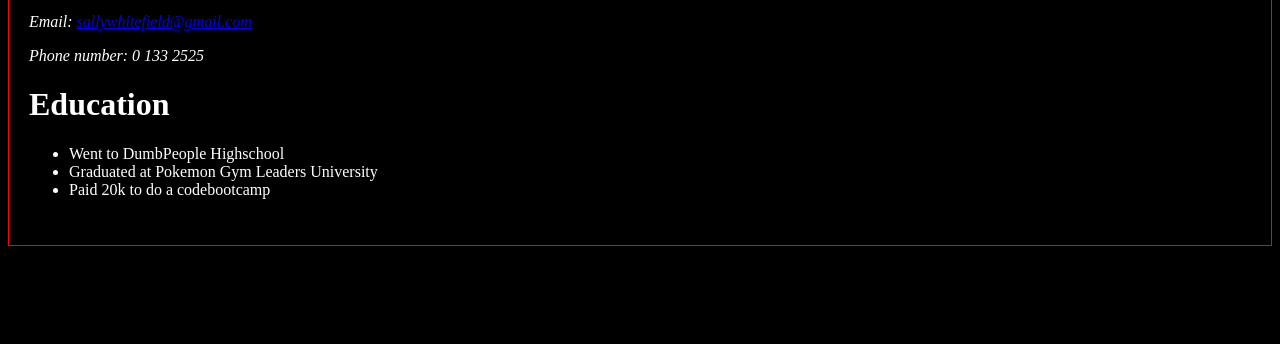
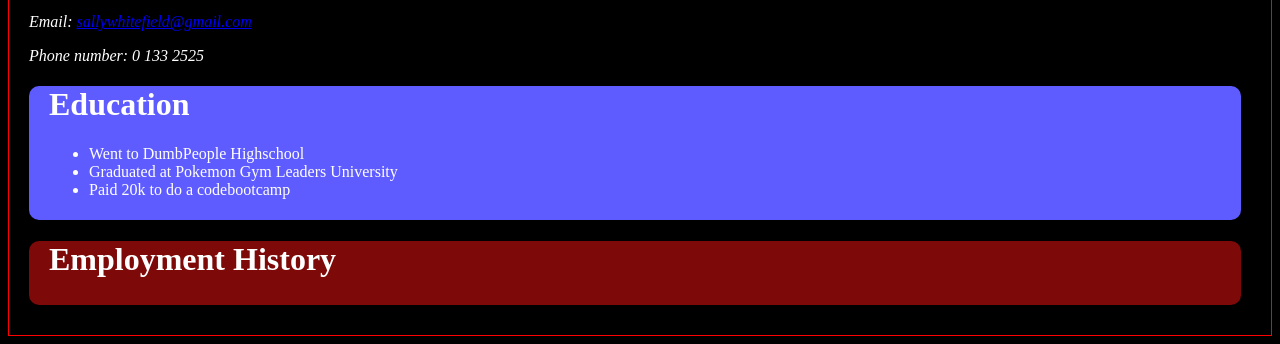
Before and after one commit to Diagonet/html-css-challenge, a plain HTML site: page index.html in a window 1280 px wide. Shown: the part 440-784 px from the top of the page. Drawn offline with Linux system fonts and the light colour scheme.

Commit message:
added job section

```diff
--- a/index.html
+++ b/index.html
@@ -14,7 +14,7 @@
     <p> Email: <a href="mailto:sallywhitefield@gmail.com">sallywhitefield@gmail.com</a></p>
     <p>Phone number: 0 133 2525</p>
 </address>
-<div>
+<div class="education">
     <h1>Education</h1>
     <ul>
         <li>Went to DumbPeople Highschool</li>
@@ -22,6 +22,9 @@
         <li>Paid 20k to do a codebootcamp</li>
     </ul>
 </div>
+<div class="jobhistory">
+<h1>Employment History</h1>
+</div>
 </body>
 
 </html>
--- a/style.css
+++ b/style.css
@@ -1,5 +1,15 @@
 .standardImg {
     border-radius: 10px;
+}
+.education {
+    background-color: rgb(94, 92, 255);
+    border-radius: 10px;
+    padding: 0px 20px 5px 20px;
+}
+.jobhistory {
+    background-color: rgb(126, 9, 9);
+    border-radius: 10px;
+    padding: 0px 20px 5px 20px;
 }
 body {
     background-color: black;
```
